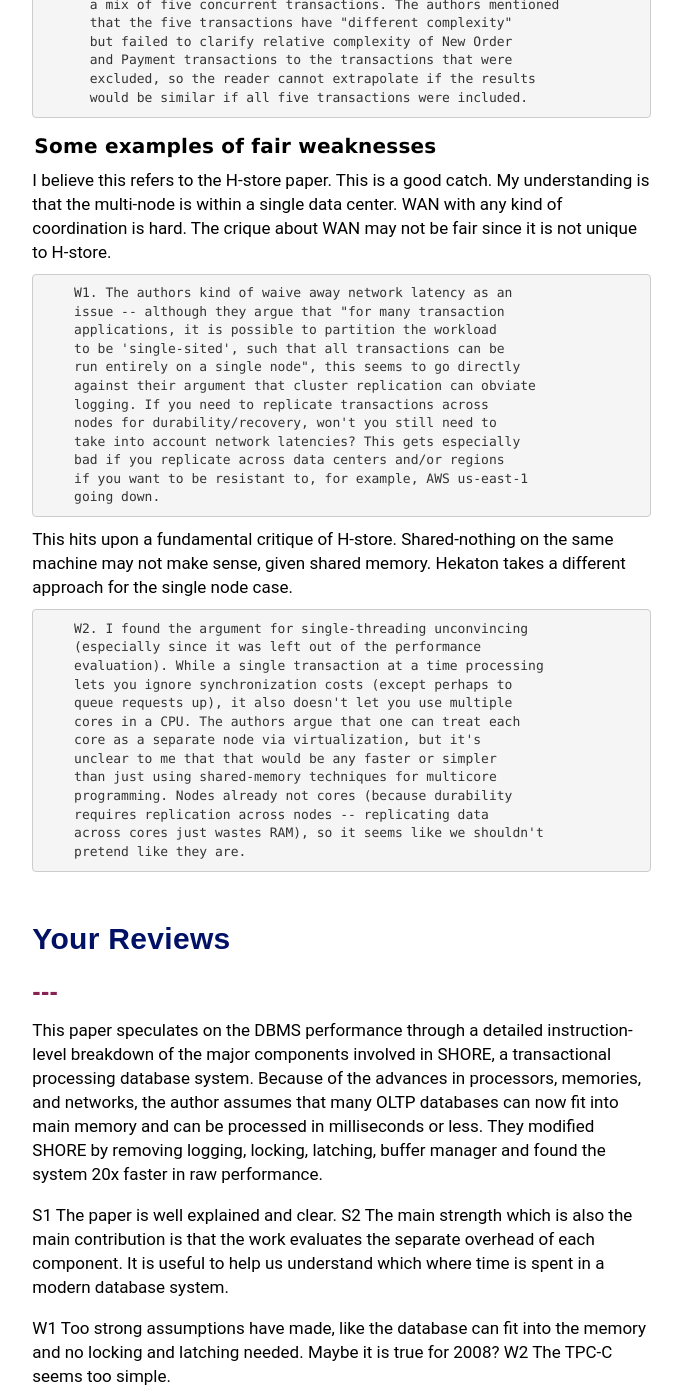
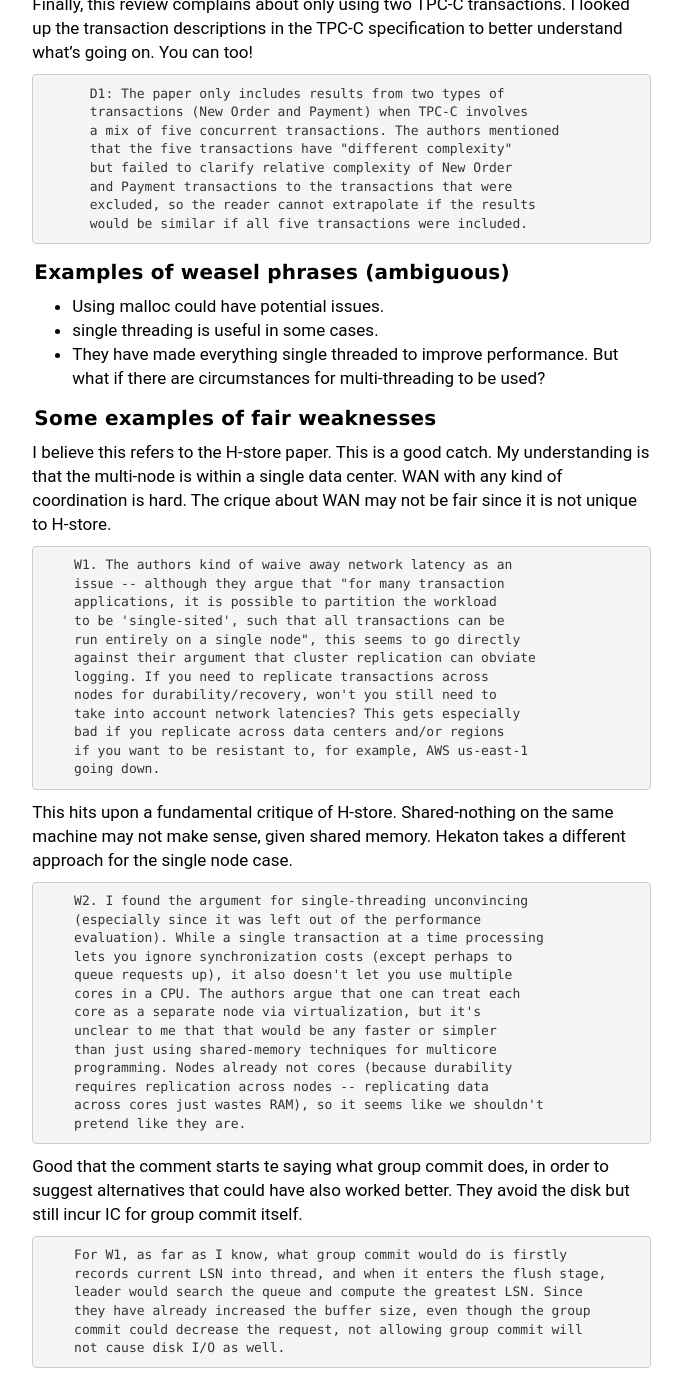
Before and after one commit to wzao1515/w6113.github.io, a Jekyll site: the page built from exreviews_05.md, in a window 1280 px wide and 1400 px high, scrolled down 1583 px. Shown: the whole window, without its empty margins (292-974 px from the left). Built offline with Jekyll 4.4.1, drawn with Linux system fonts in a browser that asks for light colours; our own code applies the rules of GitHub Pages for plain Markdown files; some of the changed text lies outside the part shown.

Commit message:
lazy commit msg

```diff
--- a/exreviews_05.md
+++ b/exreviews_05.md
@@ -13,6 +13,11 @@ Overall:
   to answer for yourself!
 
 #### Critiques of some reviews
+
+The system discusses OLTP (transaction processing), not OLAP (analytical processing).
+
+        the paper tests database structure SHORE by eliminating traditional
+        OLAP properties then run data model TPC-C and check those
 
 Agreed.  20x doesn't sound significant, and I'm happy that the reviewer has taken a position!
 But it's over an already lightweight storage system.
@@ -70,6 +75,14 @@ to better understand what's going on.  You can too!
           excluded, so the reader cannot extrapolate if the results
           would be similar if all five transactions were included.
 
+#### Examples of weasel phrases (ambiguous)
+
+
+* Using malloc could have potential issues.
+* single threading is useful in some cases.
+* They have made everything single threaded to improve performance. But what if there are circumstances for multi-threading to be used?
+
+
 
 #### Some examples of fair weaknesses
 
@@ -107,6 +120,16 @@ This hits upon a fundamental critique of H-store.  Shared-nothing on the same ma
         across cores just wastes RAM), so it seems like we shouldn't
         pretend like they are.
 
+
+Good that the comment starts te saying what group commit does, in order to suggest alternatives that could have also worked better.
+They avoid the disk but still incur IC for group commit itself.
+
+        For W1, as far as I know, what group commit would do is firstly
+        records current LSN into thread, and when it enters the flush stage,
+        leader would search the queue and compute the greatest LSN. Since
+        they have already increased the buffer size, even though the group
+        commit could decrease the request, not allowing group commit will
+        not cause disk I/O as well.
 
 ## Your Reviews
 
```
